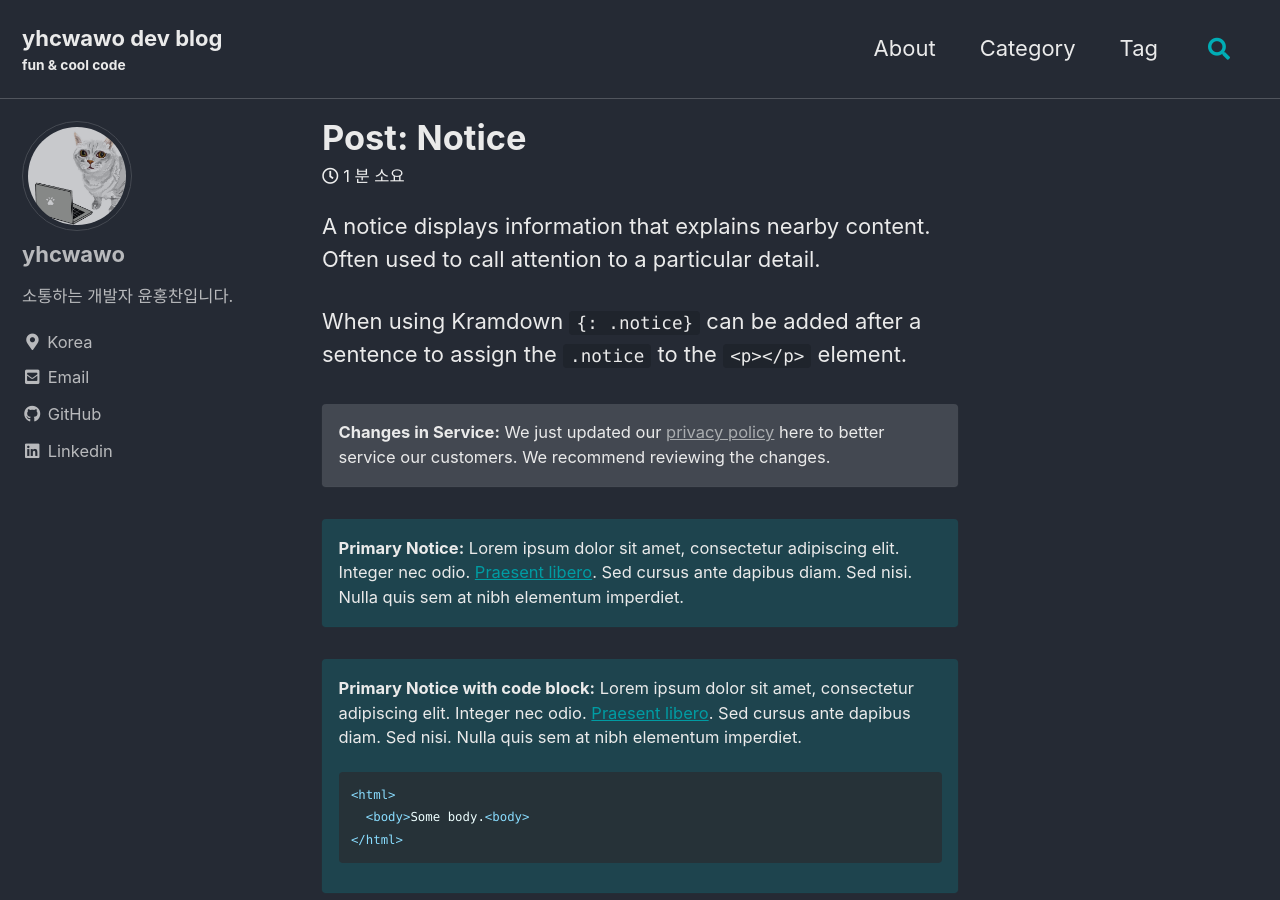
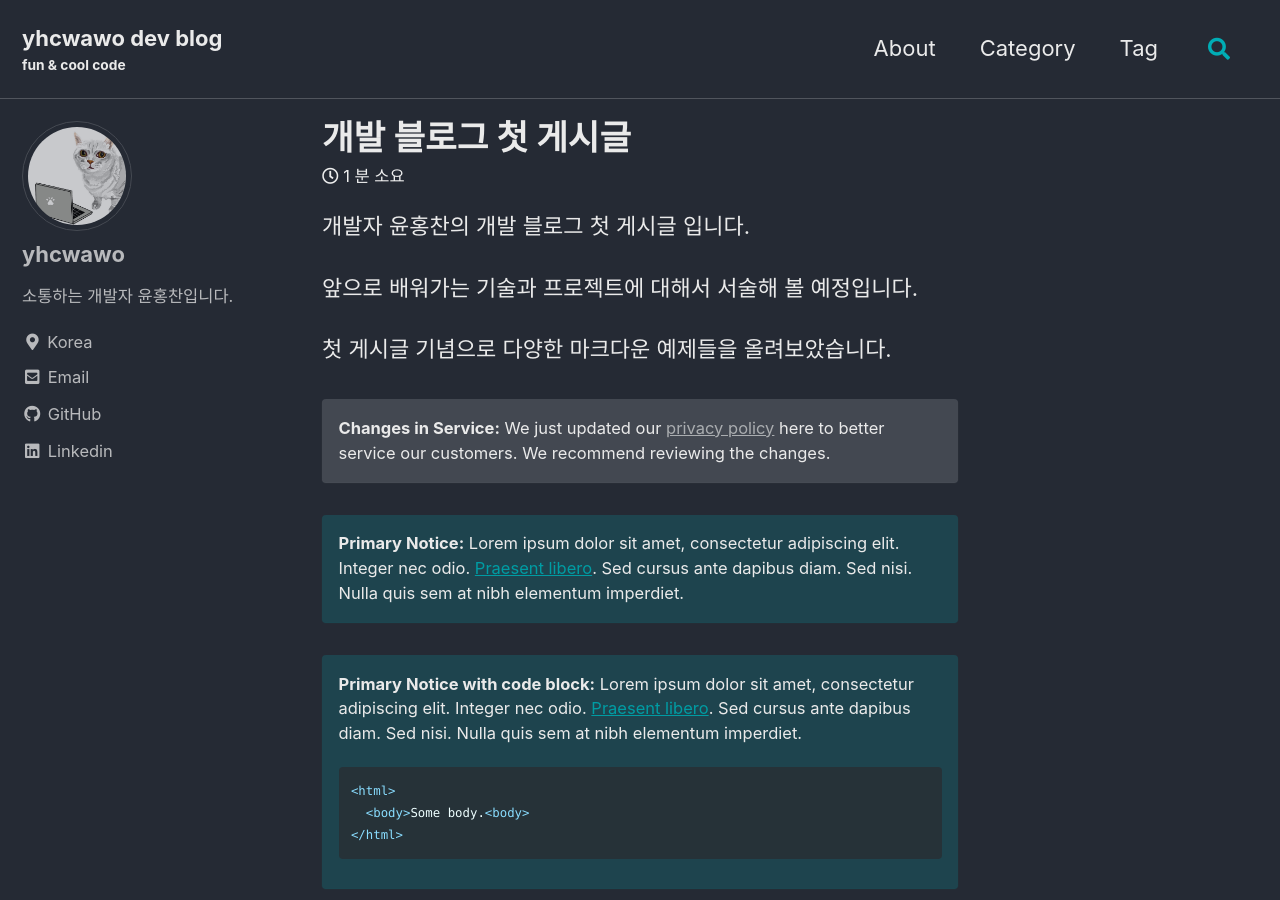
Before and after one commit to yhcwawo/yhcwawo.github.io, a Jekyll site: the page built from _posts/2021-08-21-post-notice.md, in a window 1280 px wide and 900 px high. Built offline with Jekyll 4.4.1, drawn with Linux system fonts in a browser that asks for light colours; cached includes are drawn as plain includes; some of the changed text lies outside the part shown.

Commit message:
blogging

```diff
--- a/_posts/2021-08-21-post-notice.md
+++ b/_posts/2021-08-21-post-notice.md
@@ -1,15 +1,16 @@
 ---
-title: "Post: Notice"
+title: "개발 블로그 첫 게시글"
 categories:
-  - Post Formats
+  - 생각
 tags:
-  - Post Formats
-  - notice
+  - 생각
 ---
 
-A notice displays information that explains nearby content. Often used to call attention to a particular detail.
+개발자 윤홍찬의 개발 블로그 첫 게시글 입니다.
 
-When using Kramdown `{: .notice}` can be added after a sentence to assign the `.notice` to the `<p></p>` element.
+앞으로 배워가는 기술과 프로젝트에 대해서 서술해 볼 예정입니다.
+
+첫 게시글 기념으로 다양한 마크다운 예제들을 올려보았습니다.
 
 **Changes in Service:** We just updated our [privacy policy](#) here to better service our customers. We recommend reviewing the changes.
 {: .notice}
```
